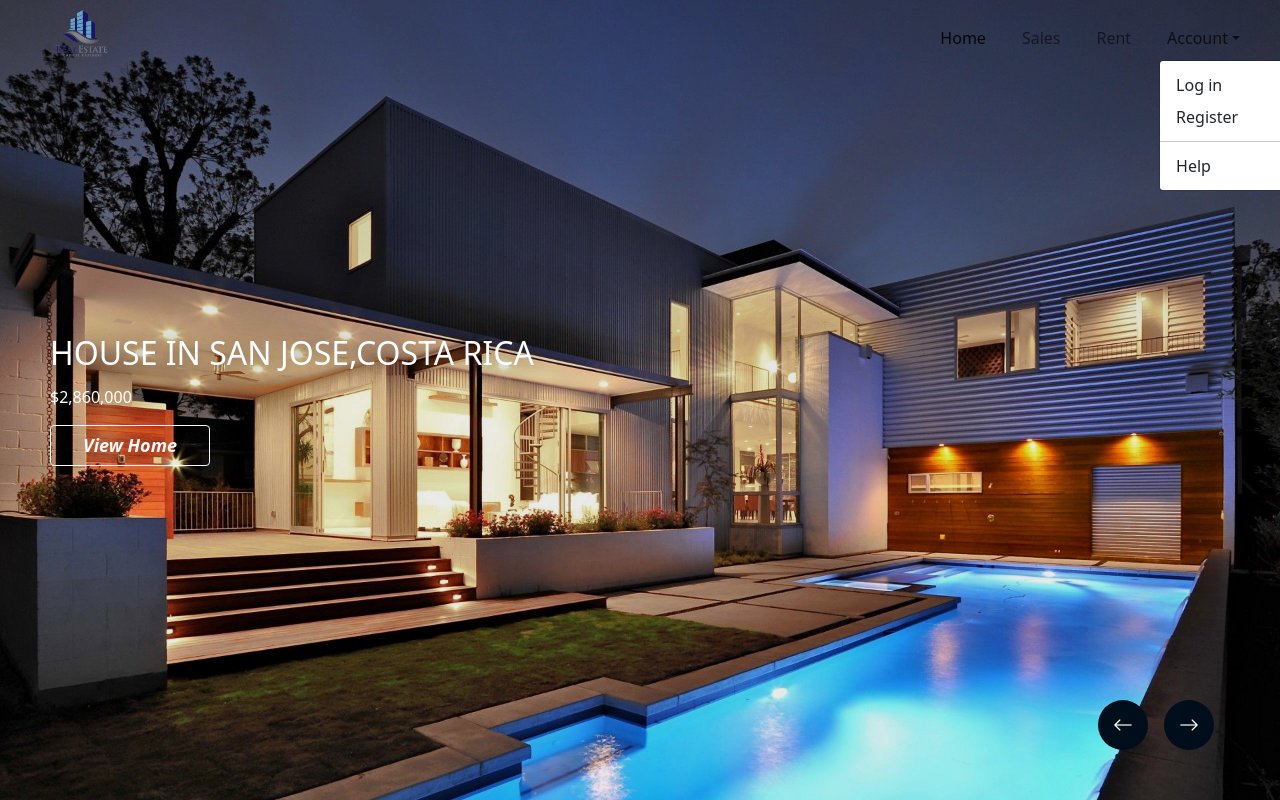
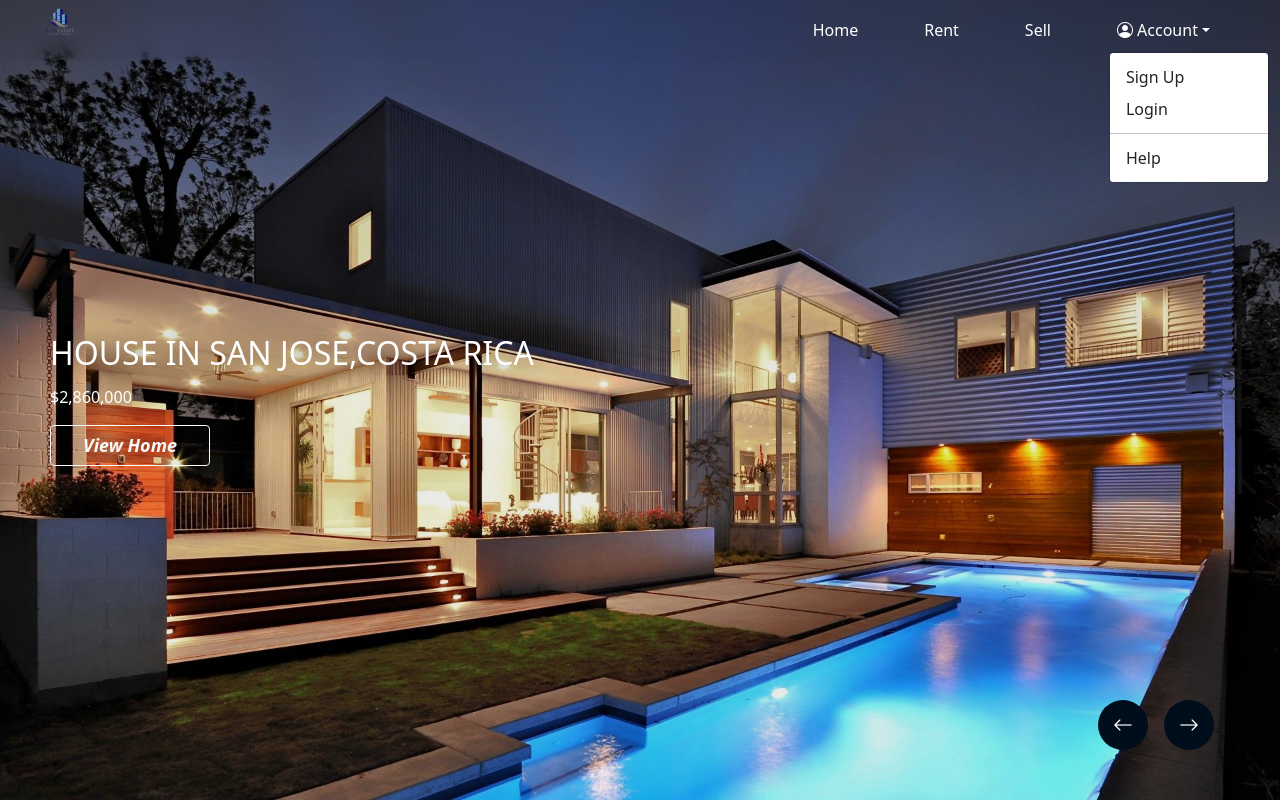
Before and after one commit to tkaramitros/chatbot, a React (Create React App) app in the folder front/: page / in a window 1280 px wide. Both pictures are taken after a click on the button "Account". Shown: the top 800 px of the page. Built offline with nearby package versions, Linux system fonts and the light colour scheme; no server answers.

Commit message:
modified navbar

```diff
--- a/front/src/components/Navbar.css
+++ b/front/src/components/Navbar.css
@@ -1,20 +1,42 @@
-.navbar2 {
-  position: fixed;
-  z-index: 100;
+.navbar {
+  position:fixed;
+  z-index:100;
+  justify-content: space-between;
+  backdrop-filter: blur(10px);
+
 }
 
 .navbar-brand {
+
   width: 100%;
+  height: 60px;
 }
 
-.navbar-brand img {
-  width: 15%;
+.container-fluid{
+  width: 100%;
+
 }
 
-.navbar-nav .nav-item {
-  margin-right: 20px;
+.collapse{
+  justify-content: center;
+}
+ .navbar-nav .nav-item  .nav-link{
+  color:rgb(255, 255, 255);
+  margin-right: 50px;
+  text-align: center;
+
+}
+.nav-item .nav-item {
+  text-align: right;
+  margin-right:auto ;
+}
+.navbar-brand img {
+  width: 11%;
+  padding-left: 1%;
 }
 
-.items {
-  align-content: center;
+
+.bi {
+
+ font-size: 15%;
 }
--- a/front/src/components/Navbar.jsx
+++ b/front/src/components/Navbar.jsx
@@ -1,73 +1,44 @@
-import React from "react";
 import logo from "../logo.png";
+import React, { useState, useRef, useEffect } from "react";
 import "./Navbar.css";
 
 const Navbar = () => {
   return (
-    <nav className="navbar navbar2 navbar-expand-lg navbar-light ">
+  <nav className="navbar navbar-expand-lg  ">
     <div className="container-fluid">
-        <a className="navbar-brand" href="#">
+    <a class="navbar-brand" href="#">
     <img src={logo} alt="Real Estate" />
     </a>
-        <button
-          className="navbar-toggler"
-          type="button"
-          data-bs-toggle="collapse"
-          data-bs-target="#navbarSupportedContent"
-          aria-controls="navbarSupportedContent"
-          aria-expanded="false"
-          aria-label="Toggle navigation"
-        >
+      <button className="navbar-toggler" type="button" data-bs-toggle="collapse" data-bs-target="#navbarSupportedContent" aria-controls="navbarSupportedContent" aria-expanded="false" aria-label="Toggle navigation">
         <span className="navbar-toggler-icon"></span>
       </button>
       <div className="collapse navbar-collapse" id="navbarSupportedContent">
+        <ul className="navbar-nav me-auto mb-2 mb-lg-0 items center">
+          <li className="nav-item ">
+            <a className="nav-link "  href="#">Home</a>
+          </li>
+          <li className="nav-item ">
+            <a className="nav-link" href="#">Rent</a>
+          </li>
+          <li className="nav-item ">
+            <a className="nav-link" href="#">Sell</a>
+          </li>
+
+          </ul>
+
           <ul className="navbar-nav me-auto mb-2 mb-lg-0 items">
-            <li className="nav-item">
-              <a className="nav-link active" aria-current="page" href="#">
-                Home
-              </a>
-            </li>
-            <li className="nav-item">
-              <a className="nav-link" href="#">
-                Sales
-              </a>
-            </li>
-            <li className="nav-item">
-              <a className="nav-link" href="#">
-                Rent
-              </a>
-            </li>
             <li className="nav-item dropdown">
-              <a
-                className="nav-link dropdown-toggle"
-                href="#"
-                id="navbarDropdown"
-                role="button"
-                data-bs-toggle="dropdown"
-                aria-expanded="false"
-              >
-                Account
+            <a className="nav-link dropdown-toggle" href="#" id="navbarDropdown" role="button" data-bs-toggle="dropdown" aria-expanded="false">
+            <i className="bi- bi-person-circle" data-width="11" data-height="11"></i> Account
+
             </a>
             <ul className="dropdown-menu" aria-labelledby="navbarDropdown">
-                <li>
-                  <a className="dropdown-item" href="#">
-                    Log in
-                  </a>
-                </li>
-                <li>
-                  <a className="dropdown-item" href="#">
-                    Register
-                  </a>
-                </li>
-                <li>
-                  <hr className="dropdown-divider" />
-                </li>
-                <li>
-                  <a className="dropdown-item" href="#">
-                    Help
-                  </a>
-                </li>
+              <li><a className="dropdown-item" href="#">Sign Up</a></li>
+              <li><a className="dropdown-item" href="#">Login </a></li>
+              <li><hr className="dropdown-divider"></hr></li>
+              <li><a className="dropdown-item" href="#">Help</a></li>
             </ul>
+
           </li>
         </ul>
       </div>
@@ -76,4 +47,5 @@ const Navbar = () => {
   );
 };
 
+
    export default Navbar;
```
Lines whose indentation alone changed are shown as unchanged.
